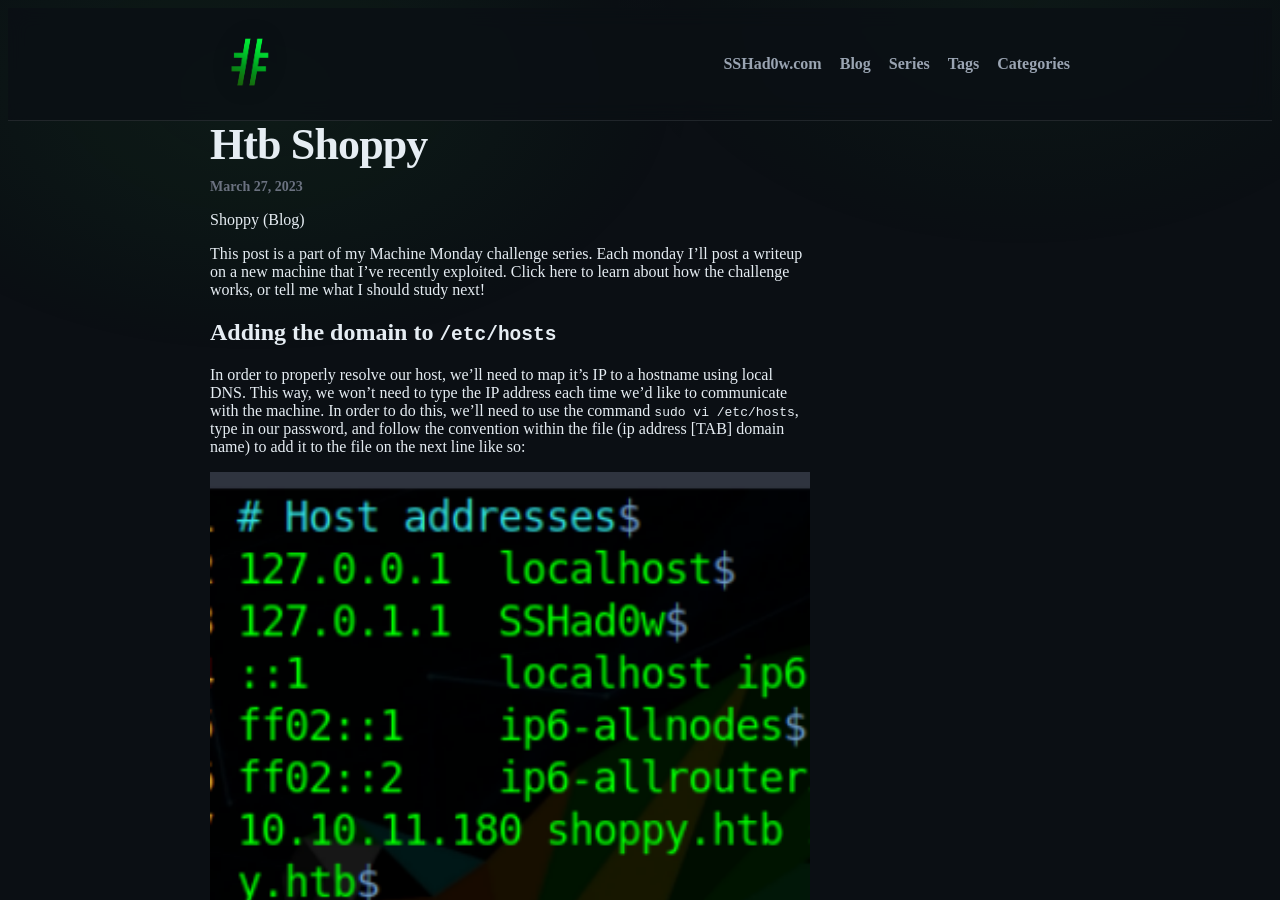
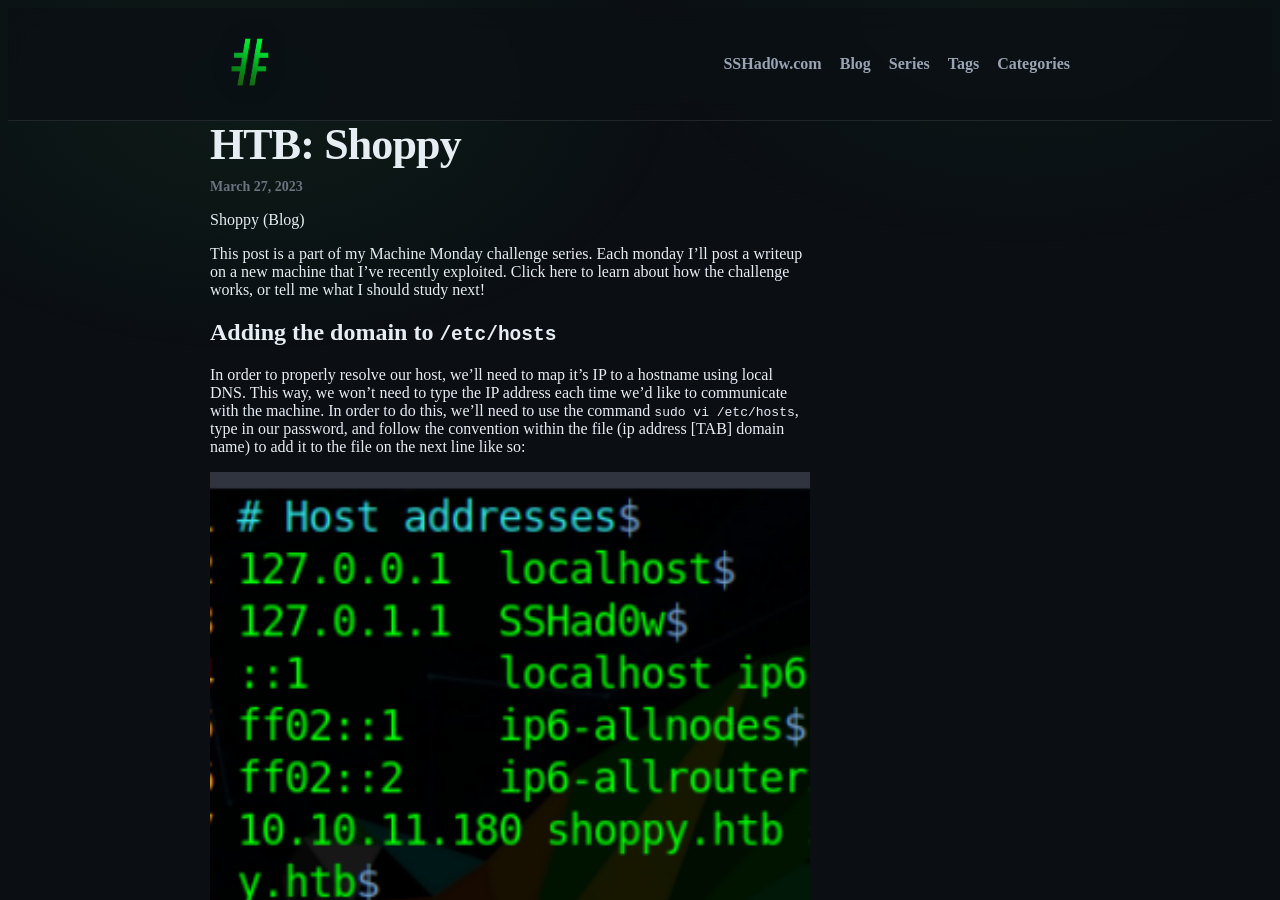
Before and after one commit to SSHad0w/https-blog.SSHad0w.com, a Jekyll site: the page built from _posts/2023-03-27-htb-shoppy.md, in a window 1280 px wide and 900 px high. Built offline with Jekyll 4.4.1, drawn with Linux system fonts in a browser that asks for light colours; our own code applies the rules of GitHub Pages for plain Markdown files.

```diff
--- a/_posts/2023-03-27-htb-shoppy.md
+++ b/_posts/2023-03-27-htb-shoppy.md
@@ -1,5 +1,5 @@
 ---
-title: "Htb Shoppy"
+title: "HTB: Shoppy"
 date: 2023-03-27
 categories: ['htb', 'writeups']
 ---
```
